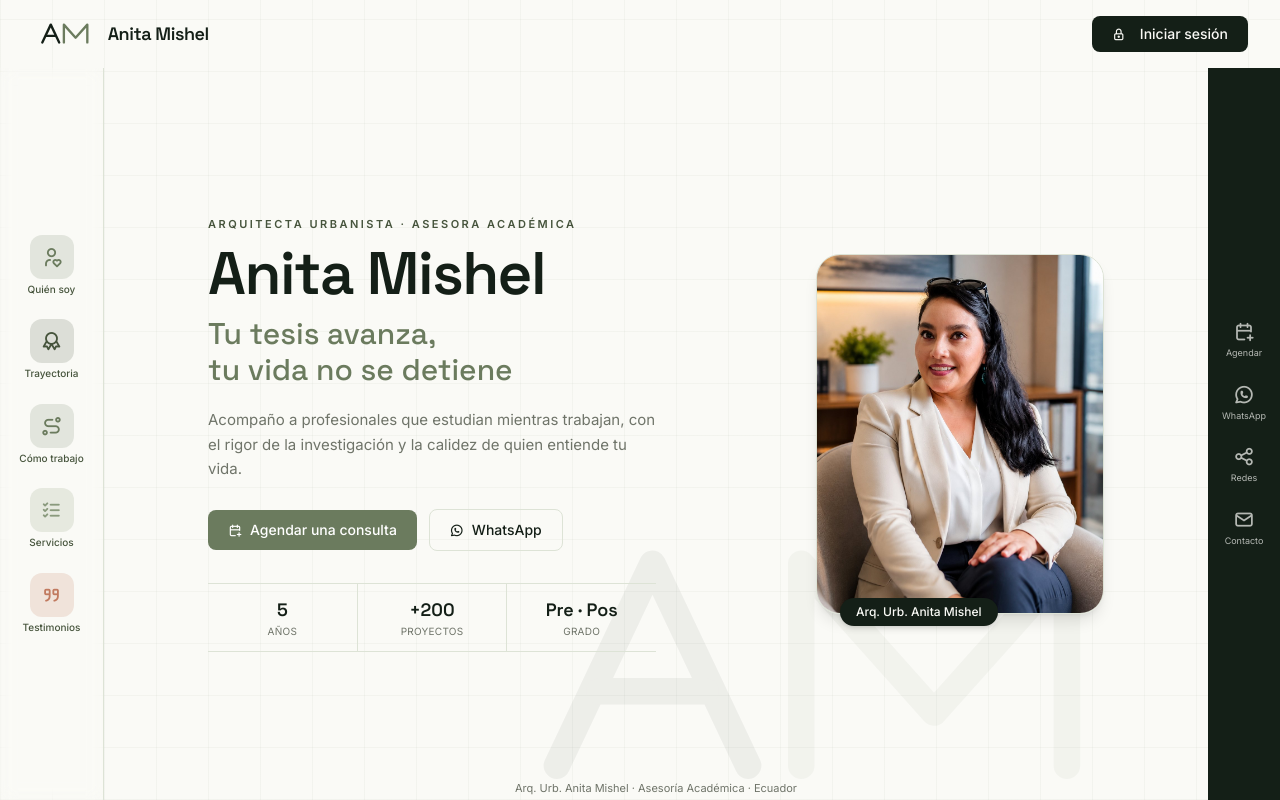
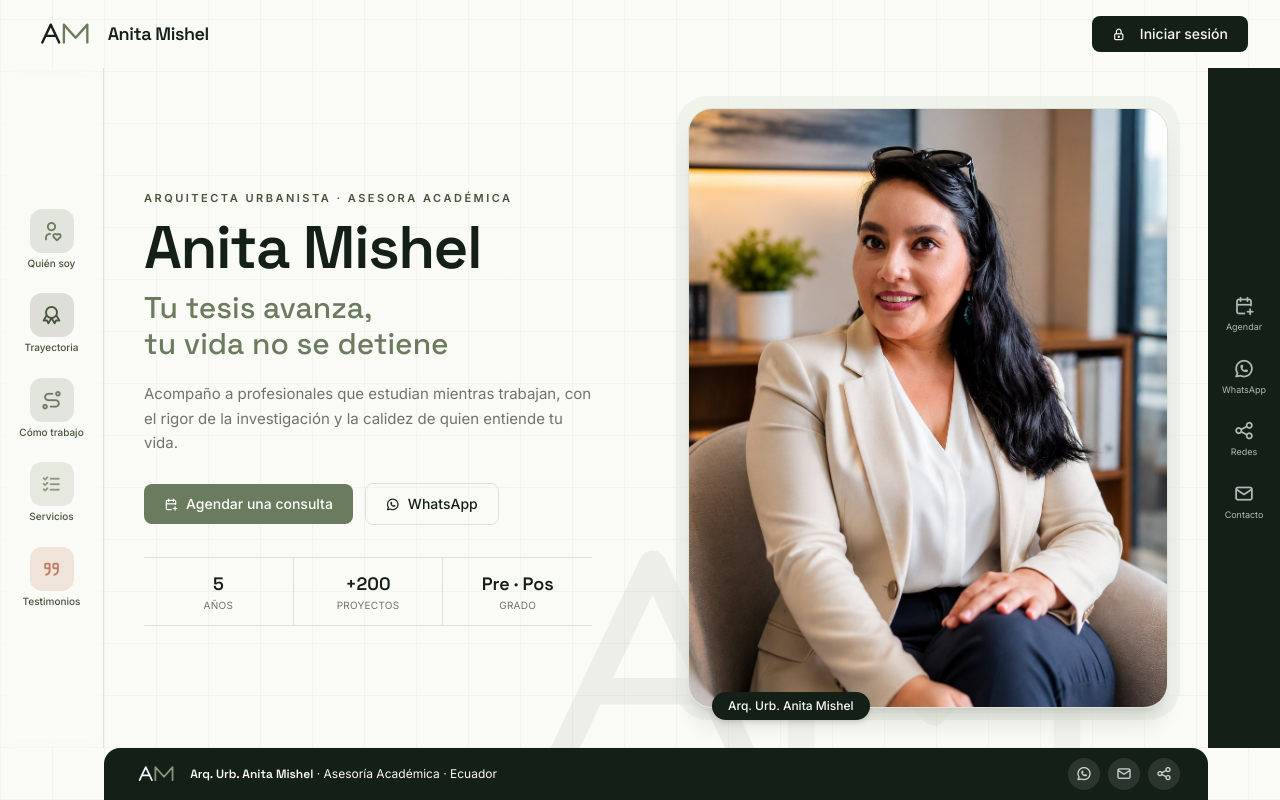
Before and after one commit to arqanitaortiz-tech/Anita-Mishel, a Next.js app: page / in a window 1280 px wide. Built offline with nearby package versions, Linux system fonts and the light colour scheme.

Commit message:
Hero foto grande, footer con vida, firma tipografica

```diff
--- a/app/layout.jsx
+++ b/app/layout.jsx
@@ -16,6 +16,7 @@ export default function RootLayout({ children }) {
     <html lang="es" className={`${display.variable} ${sans.variable}`}>
       <head>
         <link rel="stylesheet" href="https://cdn.jsdelivr.net/npm/@tabler/icons-webfont@3.24.0/dist/tabler-icons.min.css" />
+        <link href="https://fonts.googleapis.com/css2?family=Sacramento&display=swap" rel="stylesheet" />
       </head>
       <body>{children}</body>
     </html>
--- a/app/page.jsx
+++ b/app/page.jsx
@@ -56,7 +56,7 @@ export default function Home() {
 
         {/* HERO centro */}
         <main className="order-1 flex flex-1 items-center justify-center px-6 py-6 sm:order-2 sm:px-10">
-          <div className="flex w-full max-w-4xl flex-col items-center gap-8 sm:flex-row sm:gap-14">
+          <div className="flex w-full max-w-5xl flex-col items-center gap-8 sm:flex-row sm:gap-16">
             <div className="order-2 flex-1 text-center sm:order-1 sm:text-left">
               <p className="mb-3 text-[11px] font-semibold uppercase tracking-[2.5px] text-olivo-prof">Arquitecta urbanista · Asesora académica</p>
               <h1 className="font-display text-5xl font-semibold leading-[1] tracking-tight sm:text-6xl">Anita Mishel</h1>
@@ -75,9 +75,10 @@ export default function Home() {
                 ))}
               </div>
             </div>
-            <div className="order-1 w-56 shrink-0 sm:order-2 sm:w-72">
+            <div className="order-1 w-64 shrink-0 sm:order-2 sm:w-[26rem] lg:w-[30rem]">
               <div className="relative">
-                <img src="/anita/hero.jpg" alt="Anita Mishel, asesora académica" className="w-full rounded-3xl border border-linea object-cover shadow-lg" style={{ aspectRatio: '4/5' }} />
+                <div aria-hidden className="absolute -inset-3 -z-10 rounded-[2rem] bg-salvia/50" />
+                <img src="/anita/hero.jpg" alt="Anita Mishel, asesora académica" className="w-full rounded-3xl border border-linea object-cover shadow-xl" style={{ aspectRatio: '4/5' }} />
                 <span className="absolute -bottom-3 left-1/2 -translate-x-1/2 whitespace-nowrap rounded-full bg-tinta px-4 py-1.5 text-xs font-medium text-papel shadow-md sm:left-6 sm:translate-x-0">Arq. Urb. Anita Mishel</span>
               </div>
             </div>
@@ -95,9 +96,20 @@ export default function Home() {
         </nav>
       </div>
 
-      {/* footer solo desktop */}
-      <footer className="pointer-events-none absolute bottom-1 left-0 right-0 z-10 hidden text-center text-[11px] text-piedra sm:left-[104px] sm:right-[72px] sm:block">
-        Arq. Urb. Anita Mishel · Asesoría Académica · Ecuador
+      {/* footer con vida */}
+      <footer className="relative z-10 flex flex-wrap items-center justify-between gap-3 bg-tinta px-5 py-2.5 text-papel sm:ml-[104px] sm:mr-[72px] sm:rounded-t-2xl sm:px-7">
+        <span className="flex items-center gap-2.5">
+          <LogoAM dark size={22} plan={false} />
+          <span className="text-xs">
+            <span className="font-display font-semibold">Arq. Urb. Anita Mishel</span>
+            <span className="text-salvia-neg"> · Asesoría Académica · Ecuador</span>
+          </span>
+        </span>
+        <span className="flex items-center gap-2">
+          <a href={WA} target="_blank" rel="noopener noreferrer" aria-label="WhatsApp" className="flex h-8 w-8 items-center justify-center rounded-full bg-white/10 text-papel/80 transition hover:bg-olivo hover:text-white"><i className="ti ti-brand-whatsapp text-base" /></a>
+          <a href="mailto:info@anitamishel.com" aria-label="Correo" className="flex h-8 w-8 items-center justify-center rounded-full bg-white/10 text-papel/80 transition hover:bg-olivo hover:text-white"><i className="ti ti-mail text-base" /></a>
+          <button onClick={() => setPanel('redes')} aria-label="Redes" className="flex h-8 w-8 items-center justify-center rounded-full bg-white/10 text-papel/80 transition hover:bg-olivo hover:text-white"><i className="ti ti-share text-base" /></button>
+        </span>
       </footer>
 
       {/* ===== OVERLAY DE FACETA ===== */}
@@ -145,8 +157,10 @@ function FacetaOverlay({ faceta, onClose, onAgendar }) {
           </div>
           {faceta.voz && <p className="mb-4 font-display text-xl font-medium leading-snug tracking-tight sm:text-[22px]">{faceta.voz}</p>}
           <div className="flex-1">{faceta.contenido}</div>
-          <div className="mt-6 flex items-end justify-between gap-4">
-            <img src="/firma-anita.png" alt="Firma de Anita Mishel" className="h-12 w-auto opacity-90" />
+          <div className="mt-6 flex items-end justify-between gap-4 border-t border-linea pt-4">
+            <div className="leading-none">
+              <span className="text-[38px] text-olivo-prof" style={{ fontFamily: 'Sacramento, cursive' }}>Anita Mishel</span>
+            </div>
             <button onClick={onAgendar} className="btn-olivo shrink-0 gap-2"><i className="ti ti-calendar-plus" /> Agendar</button>
           </div>
         </div>
```
